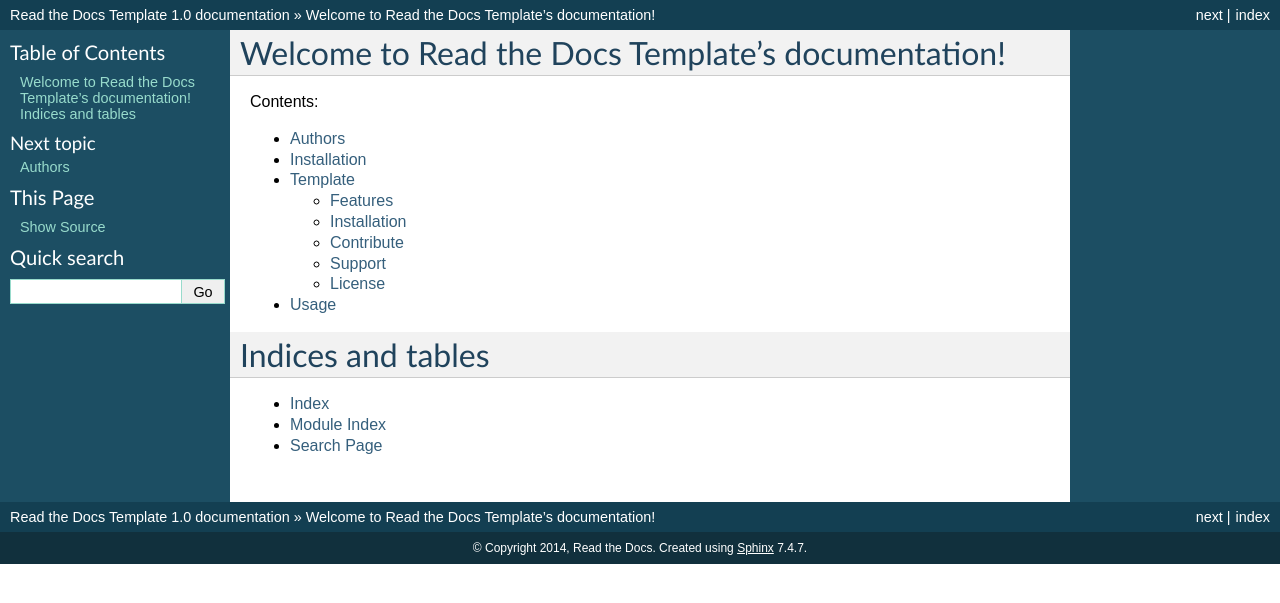
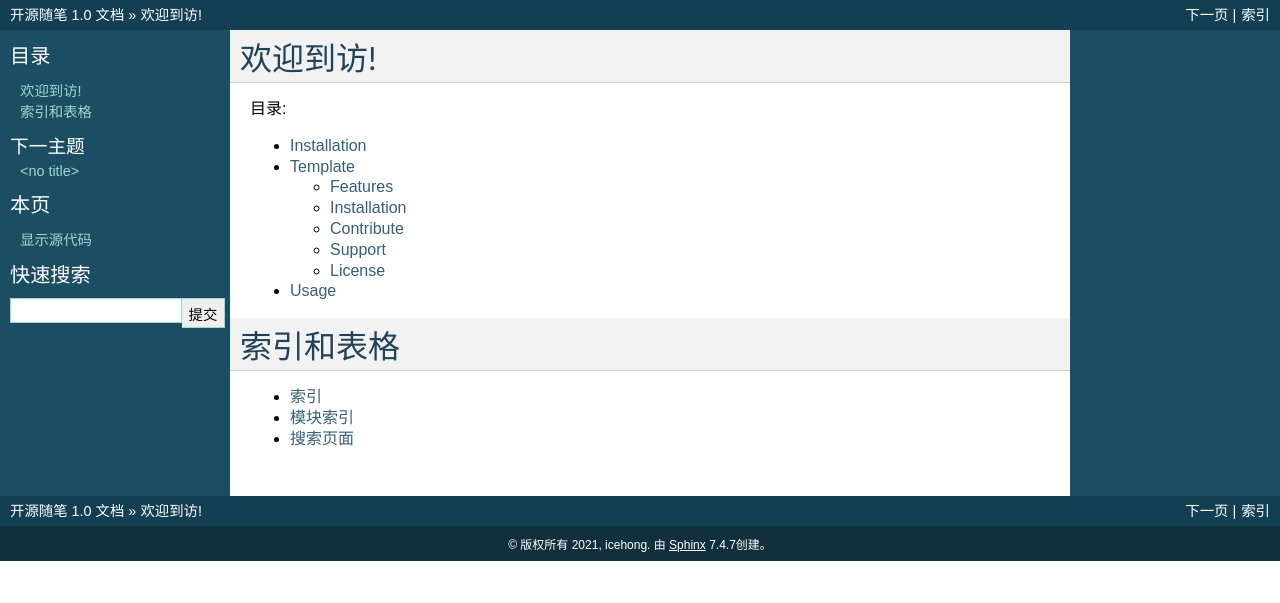
Before and after one commit to icehong/blog, a Sphinx documentation site: the page built from docs/index.rst, in a window 1280 px wide. Shown: the top 603 px of the page. Built offline with Sphinx 7.4.7, drawn with Linux system fonts in a browser that asks for light colours.

Commit message:
first try

```diff
--- a/AUTHORS.rst
+++ /dev/null
@@ -1,5 +0,0 @@
-Authors
--------
-
-* Eric (New contributor)
-* Anthony
--- a/docs/authors.rst
+++ /dev/null
@@ -1 +0,0 @@
-.. include:: ../AUTHORS.rst
--- a/docs/conf.py
+++ b/docs/conf.py
@@ -1,29 +1,20 @@
-# -*- coding: utf-8 -*-
+# Configuration file for the Sphinx documentation builder.
 #
-# Read the Docs Template documentation build configuration file, created by
-# sphinx-quickstart on Tue Aug 26 14:19:49 2014.
-#
-# This file is execfile()d with the current directory set to its
-# containing dir.
-#
-# Note that not all possible configuration values are present in this
-# autogenerated file.
-#
-# All configuration values have a default; values that are commented out
-# serve to show the default.
+# This file only contains a selection of the most common options. For a full
+# list see the documentation:
+# https://www.sphinx-doc.org/en/master/usage/configuration.html
 
-import sys
-import os
+# -- Path setup --------------------------------------------------------------
 
 # If extensions (or modules to document with autodoc) are in another directory,
 # add these directories to sys.path here. If the directory is relative to the
 # documentation root, use os.path.abspath to make it absolute, like shown here.
+#
+# import os
+# import sys
 #sys.path.insert(0, os.path.abspath('.'))
 
 # -- General configuration ------------------------------------------------
-
-# If your documentation needs a minimal Sphinx version, state it here.
-#needs_sphinx = '1.0'
 
 # Add any Sphinx extension module names here, as strings. They can be
 # extensions coming with Sphinx (named 'sphinx.ext.*') or your custom
@@ -43,8 +34,9 @@
 master_doc = 'index'
 
 # General information about the project.
-project = u'Read the Docs Template'
-copyright = u'2014, Read the Docs'
+project = '开源随笔'
+copyright = '2021, icehong'
+author = 'icehong'
 
 # The version info for the project you're documenting, acts as replacement for
 # |version| and |release|, also used in various other places throughout the
@@ -57,7 +49,7 @@
 
 # The language for content autogenerated by Sphinx. Refer to documentation
 # for a list of supported languages.
-#language = None
+language = 'zh_CN'
 
 # There are two options for replacing |today|: either, you set today to some
 # non-false value, then it is used:
--- a/docs/index.rst
+++ b/docs/index.rst
@@ -3,10 +3,10 @@
    You can adapt this file completely to your liking, but it should at least
    contain the root `toctree` directive.
 
-Welcome to Read the Docs Template's documentation!
+欢迎到访!
 ==================================================
 
-Contents:
+目录:
 
 .. toctree::
    :maxdepth: 2
@@ -16,7 +16,7 @@
 
 
 
-Indices and tables
+索引和表格
 ==================
 
 * :ref:`genindex`
```
Also changed, not shown: README.rst (deleted, +0 -41 lines), docs/readme.rst (+41 -1 lines).
